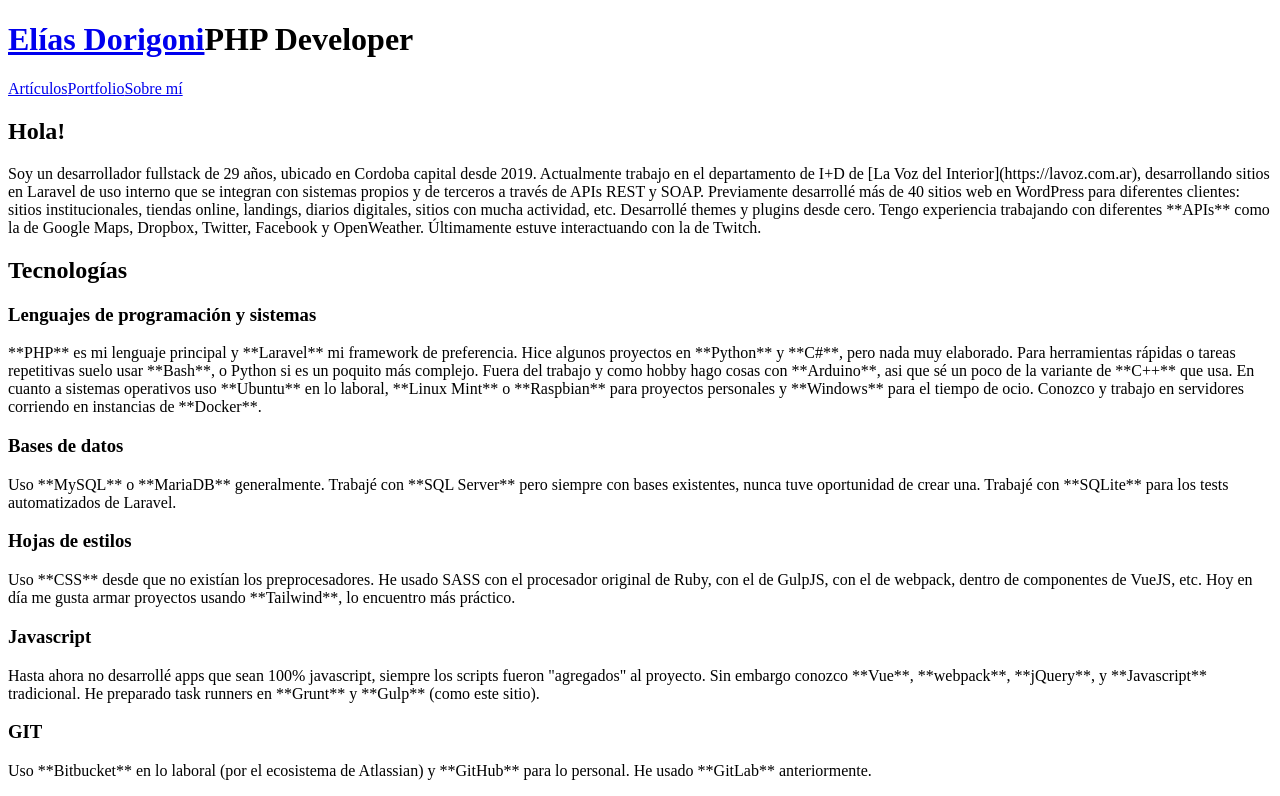
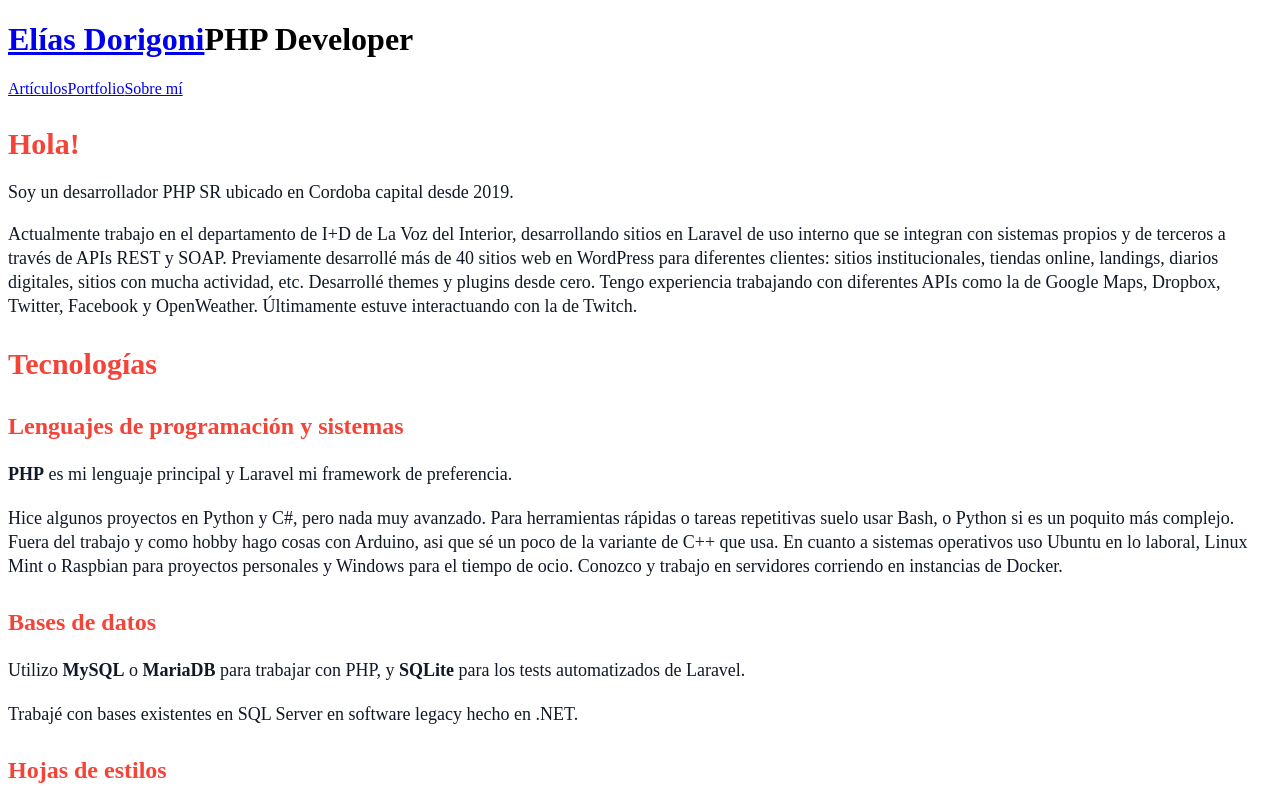
Before and after one commit to eliasdorigoni/web, a Next.js app: page /sobre-mi in a window 1280 px wide. Shown: the top 796 px of the page. Built offline with nearby package versions, Linux system fonts and the light colour scheme.

Commit message:
Acomoda un poco el texto

```diff
--- a/pages/sobre-mi.js
+++ b/pages/sobre-mi.js
@@ -3,40 +3,53 @@ import Layout from "~/components/Layout";
 export default function SobreMi() {
   return (
     <Layout>
+      <div class="content">
         <h2>Hola!</h2>
 
-      <p>Soy un desarrollador fullstack de 29 años, ubicado en Cordoba capital desde 2019.
-      Actualmente trabajo en el departamento de I+D de [La Voz del Interior](https://lavoz.com.ar), desarrollando sitios en Laravel de uso interno que se integran con sistemas propios y de terceros a través de APIs REST y SOAP.
-      Previamente desarrollé más de 40 sitios web en WordPress para diferentes clientes: sitios institucionales, tiendas online, landings, diarios digitales, sitios con mucha actividad, etc. Desarrollé themes y plugins desde cero.
-      Tengo experiencia trabajando con diferentes **APIs** como la de Google Maps, Dropbox, Twitter, Facebook y OpenWeather. Últimamente estuve interactuando con la de Twitch.
+        <p>Soy un desarrollador PHP SR ubicado en Cordoba capital desde 2019.</p>
+
+        <p>Actualmente trabajo en el departamento de I+D de La Voz del Interior, desarrollando sitios
+        en Laravel de uso interno que se integran con sistemas propios y de terceros a través de APIs REST y SOAP.
+        Previamente desarrollé más de 40 sitios web en WordPress para diferentes clientes: sitios institucionales,
+        tiendas online, landings, diarios digitales, sitios con mucha actividad, etc. Desarrollé themes y
+        plugins desde cero.
+        Tengo experiencia trabajando con diferentes APIs como la de Google Maps, Dropbox, Twitter,
+        Facebook y OpenWeather. Últimamente estuve interactuando con la de Twitch.
         </p>
 
         <h2>Tecnologías</h2>
 
         <h3>Lenguajes de programación y sistemas</h3>
-      <p>
-      **PHP** es mi lenguaje principal y **Laravel** mi framework de preferencia.
-      Hice algunos proyectos en **Python** y **C#**, pero nada muy elaborado. Para herramientas rápidas o tareas repetitivas suelo usar **Bash**, o Python si es un poquito más complejo.
-      Fuera del trabajo y como hobby hago cosas con **Arduino**, asi que sé un poco de la variante de **C++** que usa.
-      En cuanto a sistemas operativos uso **Ubuntu** en lo laboral, **Linux Mint** o **Raspbian** para proyectos personales y **Windows** para el tiempo de ocio. Conozco y trabajo en servidores corriendo en instancias de **Docker**.
-      </p>
+        <p><strong>PHP</strong> es mi lenguaje principal y Laravel mi framework de preferencia.</p>
+        <p>Hice algunos proyectos en Python y C#, pero nada muy avanzado.
+        Para herramientas rápidas o tareas repetitivas suelo usar Bash, o Python si es un poquito más complejo.
+        Fuera del trabajo y como hobby hago cosas con Arduino, asi que sé un poco de la variante de C++ que usa.
+        En cuanto a sistemas operativos uso Ubuntu en lo laboral, Linux Mint o Raspbian
+        para proyectos personales y Windows para el tiempo de ocio.
+        Conozco y trabajo en servidores corriendo en instancias de Docker.</p>
 
         <h3>Bases de datos</h3>
-      Uso **MySQL** o **MariaDB** generalmente. Trabajé con **SQL Server** pero siempre con bases existentes, nunca tuve oportunidad de crear una. Trabajé con **SQLite** para los tests automatizados de Laravel.
+        <p>Utilizo <strong>MySQL</strong> o <strong>MariaDB</strong> para trabajar con PHP,
+        y <strong>SQLite</strong> para los tests automatizados de Laravel.</p>
+        <p>Trabajé con bases existentes en SQL Server en software legacy hecho en .NET.</p>
 
         <h3>Hojas de estilos</h3>
-      Uso **CSS** desde que no existían los preprocesadores. He usado SASS con el procesador original de Ruby, con el de GulpJS, con el de webpack, dentro de componentes de VueJS, etc.
+        <p>Uso CSS desde que no existían los preprocesadores. He usado SASS con el procesador
+        original de Ruby, con el de GulpJS, con el de webpack, dentro de componentes de VueJS, etc.</p>
 
-      Hoy en día me gusta armar proyectos usando **Tailwind**, lo encuentro más práctico.
+        <p>Hoy en día me gusta armar proyectos usando Tailwind, lo encuentro más práctico.</p>
 
         <h3>Javascript</h3>
-      Hasta ahora no desarrollé apps que sean 100% javascript, siempre los scripts fueron "agregados" al proyecto. Sin embargo conozco **Vue**, **webpack**, **jQuery**, y **Javascript** tradicional.
-      He preparado task runners en **Grunt** y **Gulp** (como este sitio).
+        <p>Hasta ahora no desarrollé apps que sean 100% javascript, siempre los scripts fueron "agregados"
+        al proyecto. Sin embargo conozco Vue, webpack, jQuery, y Javascript tradicional.
+        He preparado task runners en Grunt y Gulp (como este sitio).</p>
 
         <h3>GIT</h3>
         <p>
-        Uso **Bitbucket** en lo laboral (por el ecosistema de Atlassian) y **GitHub** para lo personal. He usado **GitLab** anteriormente.
+          Uso Bitbucket en lo laboral (por el ecosistema de Atlassian) y GitHub para lo personal.
+          He usado GitLab anteriormente.
         </p>
+      </div>
     </Layout>
   )
 }
```
Lines whose indentation alone changed are shown as unchanged.
